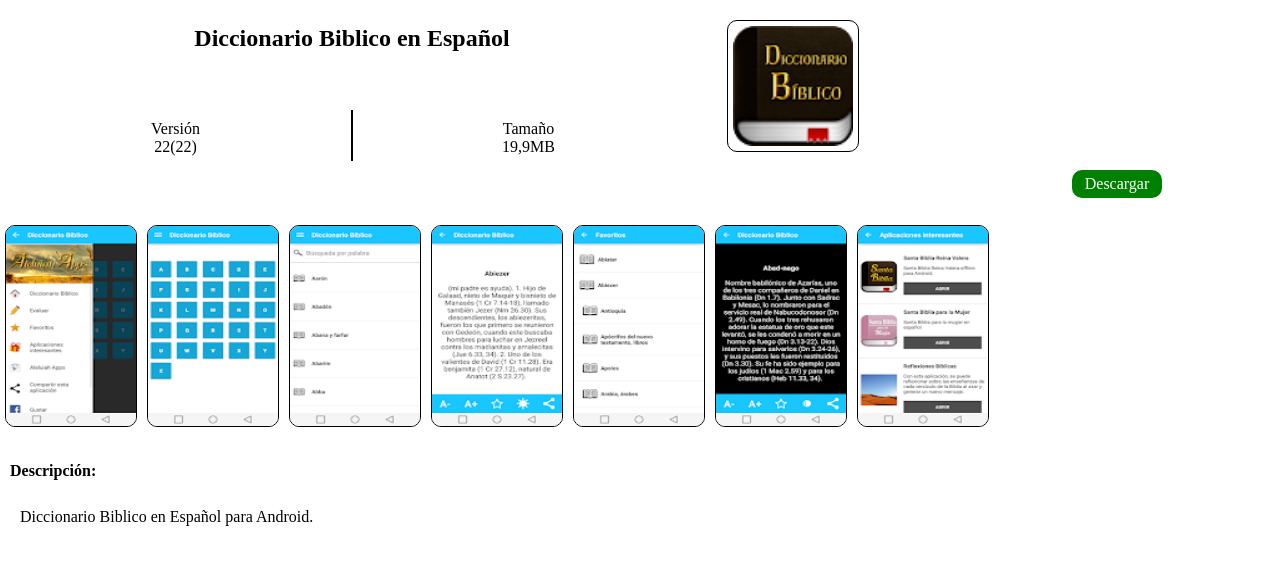
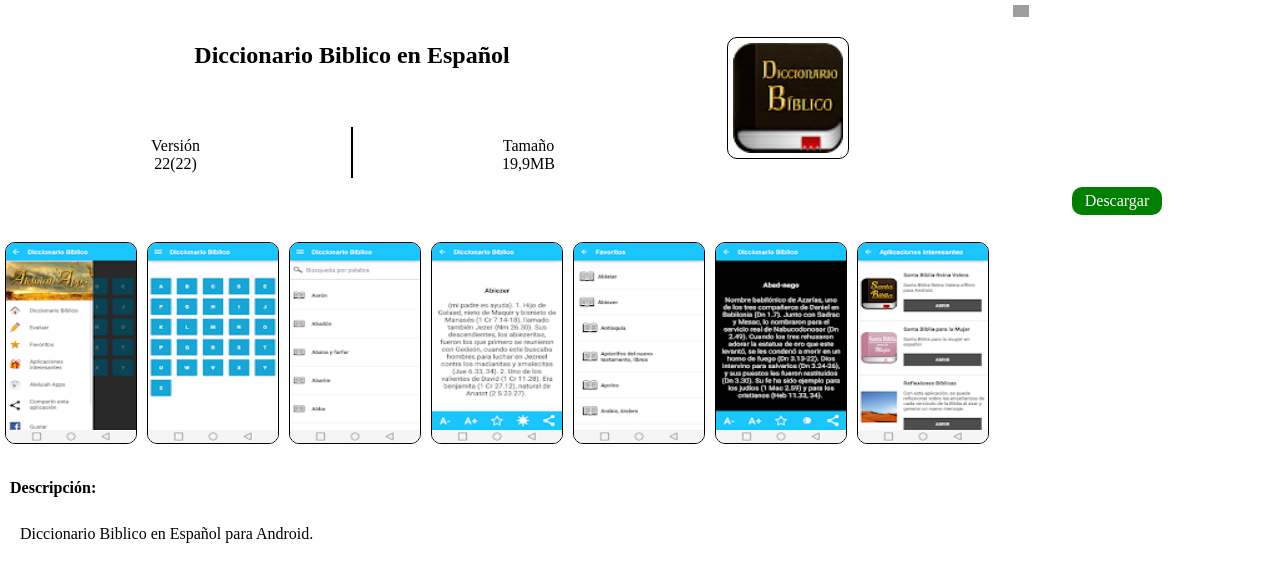
Before and after one commit to Orlando43claro/Diccionario-Biblico-en-Espa-ol, a plain HTML site: page index.html in a window 1280 px wide. Drawn offline with Linux system fonts and the light colour scheme; grey boxes are pictures that could not be loaded.

Commit message:
Update index.html

```diff
--- a/index.html
+++ b/index.html
@@ -8,6 +8,9 @@ margin: 0;
 }
 
 body{width:100%; height: 100%; background: #ffffff;}
+
+  .section01{margin: 5px;  height: 12px; width:80%; }
+.section01 img{ height: 12px; float: right;}
 
 .container{
 height: 150px; width:100%;}
@@ -42,8 +45,13 @@ p{padding: 10px; }
 </style>
 </head>
 <body>
+
+  <section class="section01">
+  <img style="border: 0px solid; display: inline;" alt="contador de visitas" src="https://websmultimedia.com/contador-de-visitas.php?id=6617">
+ </section>
+
 <div class="container">
-<section id="section1"><img src="1.webp" width="120"  height="120">
+<section id="section1"><img src="1.webp" width="110"  height="110">
 </section>
 
 <section id="section2"><center><h2 id="titulo">Diccionario Biblico en Español</h2></center>
```
